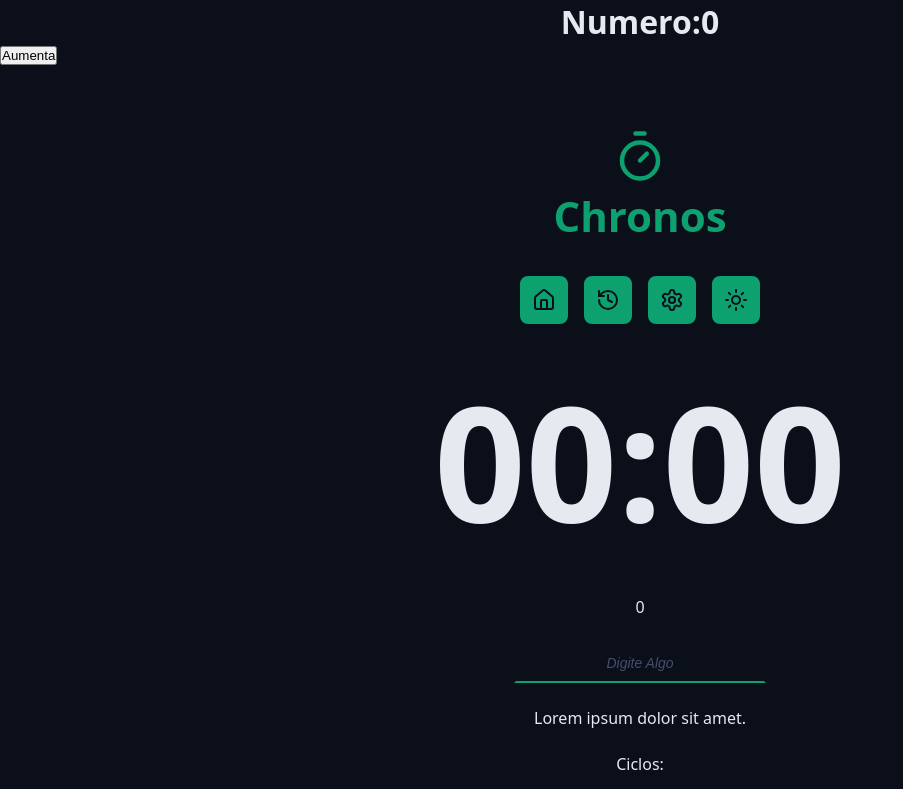
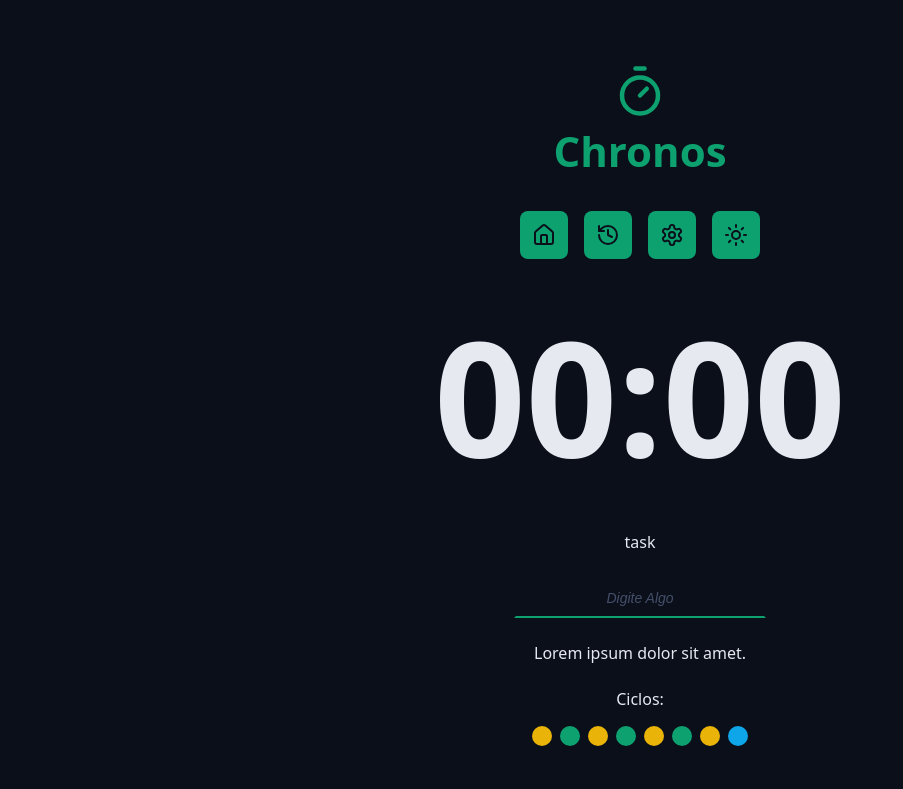
Before and after one commit to ErosAlmeida/ReactVite, a React (Vite) app: page / in a window 1280 px wide. Shown: the top 789 px of the page, without its empty margins (0-903 px from the left). Built offline with nearby package versions, Linux system fonts and the light colour scheme.

Commit message:
Remote Test

```diff
--- a/src/App.tsx
+++ b/src/App.tsx
@@ -10,22 +10,11 @@ import { Cycles } from "./components/Cycles";
 import { DefaultButton } from "./components/DefaultButton";
 import { PlayCircleIcon } from "lucide-react";
 import { Footer } from "./components/Footer";
-import { Heading } from "./components/Heading";
-import { useState } from "react";
+
 
 export function App() {
 
-  const [numero , configurarNumero] = useState(0);
-
-  function HandleClick(){
-   configurarNumero(numero + 1);
-  }
-
   return <>
-
-  <Heading>Numero:{numero}</Heading>
-  <button onClick={HandleClick}>Aumenta</button>
-
 
     <Container>
       <Logo />
@@ -42,7 +31,7 @@ export function App() {
     <Container>
       <form className='form' action=''>
         <div className="formRow">
-          <DefaultInput labelText={numero.toString()} id='meuInput' type="text" title="NICEEE" placeholder="Digite Algo" />
+          <DefaultInput labelText='task' id='meuInput' type="text" title="NICEEE" placeholder="Digite Algo" />
         </div>
 
         <div className="formRow">
```
